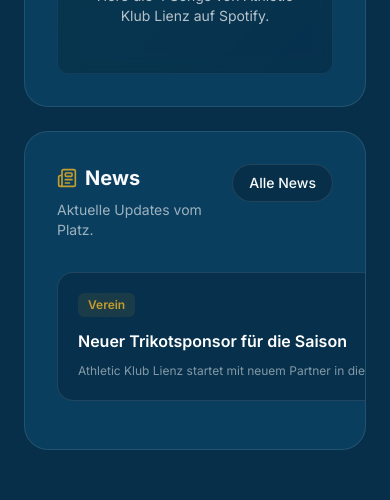
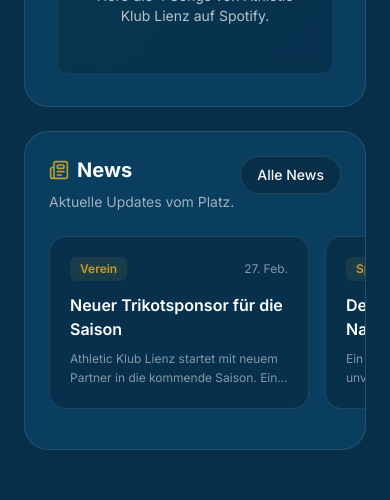
Before and after one commit to MatteOrtner/athletic-klub-lienz-website, a Next.js app: page / in a window 390 px wide. Shown: the part 4780-5280 px from the top of the page. Built offline with nearby package versions, Linux system fonts and the light colour scheme; no server answers.

Commit message:
fix: refactor mobile news carousel to prevent width cutoff

```diff
--- a/src/components/BentoGrid.tsx
+++ b/src/components/BentoGrid.tsx
@@ -236,9 +236,9 @@ export default function BentoGrid() {
                         whileInView={{ opacity: 1, scale: 1 }}
                         viewport={{ once: true }}
                         transition={{ delay: 0.2 }}
-                        className="md:col-span-2 lg:col-span-4 bg-binblau-card/60 backdrop-blur-sm rounded-3xl p-8 border border-white/10 relative overflow-hidden group"
+                        className="md:col-span-2 lg:col-span-4 bg-binblau-card/60 backdrop-blur-sm rounded-3xl p-6 md:p-8 border border-white/10 relative overflow-hidden group"
                     >
-                        <div className="flex justify-between items-start mb-8 relative z-10">
+                        <div className="flex justify-between items-start mb-6 md:mb-8 relative z-10">
                             <div>
                                 <div className="flex items-center gap-2 mb-2">
                                     <Newspaper className="w-5 h-5 text-gold" />
@@ -253,7 +253,7 @@ export default function BentoGrid() {
                             </button>
                         </div>
 
-                        <div className="flex overflow-x-auto snap-x snap-mandatory [-ms-overflow-style:none] [scrollbar-width:none] [&::-webkit-scrollbar]:hidden md:grid md:grid-cols-3 gap-6 relative z-10 pb-4 md:pb-0 -mx-8 px-8 md:mx-0 md:px-0 scroll-pl-8">
+                        <div className="flex overflow-x-auto snap-x snap-mandatory [-ms-overflow-style:none] [scrollbar-width:none] [&::-webkit-scrollbar]:hidden md:grid md:grid-cols-3 gap-4 md:gap-6 relative z-10 pb-4 md:pb-0 -mx-6 px-6 md:mx-0 md:px-0 scroll-pl-6 after:content-[''] after:w-1 after:shrink-0 md:after:hidden">
                             {mockNews.map((news, i) => (
                                 <motion.div
                                     key={news.id}
@@ -262,7 +262,7 @@ export default function BentoGrid() {
                                     viewport={{ once: true }}
                                     transition={{ delay: 0.3 + i * 0.1 }}
                                     whileHover={{ y: -4 }}
-                                    className="bg-binblau-bg/80 p-5 rounded-2xl border border-white/10 hover:border-gold/20 transition-all duration-300 cursor-pointer group/news min-w-[280px] sm:min-w-[320px] md:min-w-0 snap-start shrink-0"
+                                    className="bg-binblau-bg/80 p-5 rounded-2xl border border-white/10 hover:border-gold/20 transition-all duration-300 cursor-pointer group/news w-[260px] sm:w-[320px] md:w-auto snap-start shrink-0"
                                 >
                                     <div className="flex items-center justify-between mb-3">
                                         <span className="text-xs font-semibold text-gold bg-gold/10 px-2.5 py-1 rounded-md">
```
